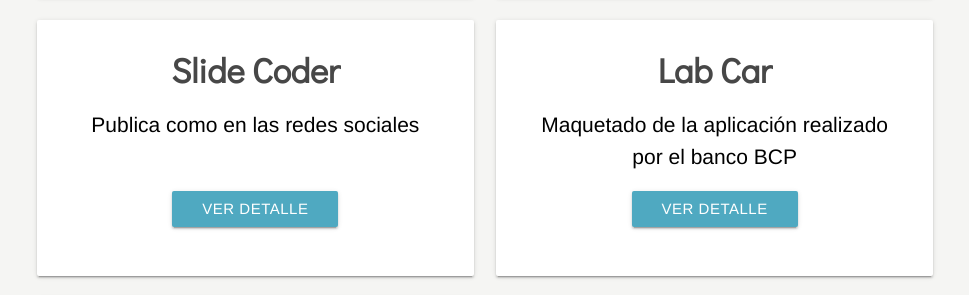
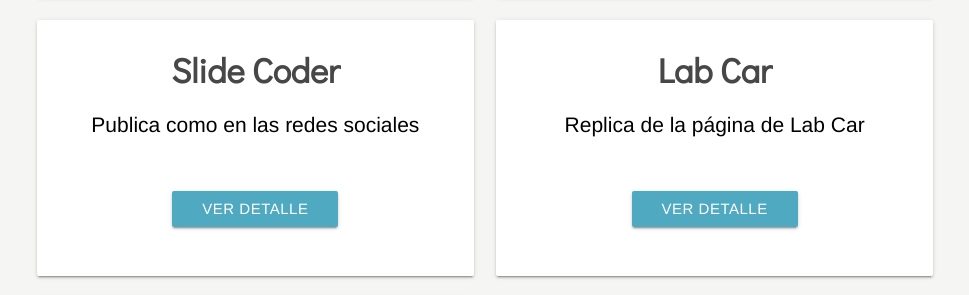
Before and after one commit to mgmp2/Portfolio, a plain HTML site: page index.html in a window 1280 px wide. Shown: the part 2410-2705 px from the top of the page, without its empty margins (155-1124 px from the left). Drawn offline with nearby package versions, Linux system fonts and the light colour scheme.

Commit message:
change description

```diff
--- a/index.html
+++ b/index.html
@@ -155,7 +155,7 @@
                 <div class="col s12 m6 l6">
                   <div class="square overflow center-align card hoverable card">
                         <h4 class="center-align">Lab Car</h4>
-                        <p class="black-text square__txt">Maquetado de la aplicación realizado por el banco BCP</p>
+                        <p class="black-text square__txt">Replica de la página de Lab Car</p>
                         <div class="square__btn">
                             <a class="waves-effect waves-light btn white-text" href="#proy-4">Ver Detalle</a>
                         </div>
```
